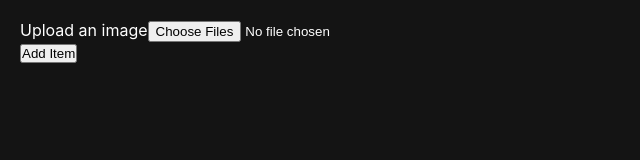
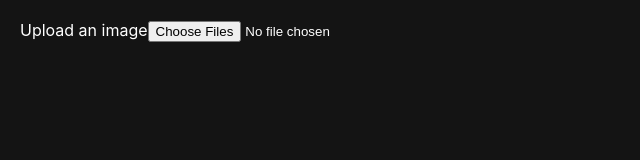
Before and after one commit to slampham/Network-Optix, a React (Create React App) app: page / in a window 1280 px wide. Shown: the top 160 px of the page, without its empty margins (0-640 px from the left). Built offline with nearby package versions, Linux system fonts and the light colour scheme.

Commit message:
About to fix issue with waiting for all file readers

```diff
--- a/src/App.js
+++ b/src/App.js
@@ -21,32 +21,9 @@ const StyledApp = styled.div`
 `
 
 function App() {
-  const [imgFiles, setImgFiles] = useState([])
-
-  function onChange(event) {
-    let { files } = event.target
-
-    if (FileReader && files && files.length) {
-      for (const file of files) {
-        let reader = new FileReader()
-        reader.onload = () => {
-          setImgFiles(prevImgs => [...prevImgs, reader.result])
-        }
-        reader.readAsDataURL(file)
-      }
-    }
-  }
-
   return (
     <StyledApp>
-      <label htmlFor='img'>Upload an image</label>
-      <input type="file" name='img' acccept='image/*' multiple {...{onChange}} />
-
-      {/* <ul>
-        {imgFiles.map(imgFile => <li><img src={imgFile}/></li>)}
-      </ul> */}
-
-      <Layout {...{imgFiles, setImgFiles}} className='layout' rowHeight={100} cols={{ lg: 12, md: 10, sm: 6, xs: 4, xxs: 2 }} onLayoutChange={() => {}}/>
+      <Layout className='layout' rowHeight={100} cols={{ lg: 12, md: 10, sm: 6, xs: 4, xxs: 2 }} onLayoutChange={() => {}}/>
     </StyledApp>
   )
 }
--- a/src/Layout.js
+++ b/src/Layout.js
@@ -1,9 +1,14 @@
-import React, { useState } from "react";
+import React, { useEffect, useState } from "react";
 import styled from 'styled-components'
 import { Responsive, WidthProvider } from "react-grid-layout";
 const ResponsiveReactGridLayout = WidthProvider(Responsive);
 
 const StyledResponsiveGridLayout = styled(ResponsiveReactGridLayout)`
+  img {
+    width: 100%;
+    height: 100%;
+  }
+
   div {
     color: black;
     background-color: lightgray;
@@ -23,13 +28,39 @@ const StyledResponsiveGridLayout = styled(ResponsiveReactGridLayout)`
 
 function Layout(props) {
   const [items, setItems] = useState([])
-  const [newCounter, setNewCounter] = useState(0)
+  const [counter, setCounter] = useState(0)
   const [cols, setCols] = useState(null)
+
+  function onChange(event) {
+    const { files } = event.target
+
+    if (FileReader && files && files.length) {
+      const newItems = []
+
+      for (const [i, file] of Object.entries(files)) {
+        const reader = new FileReader()
+        reader.onload = () => {
+          newItems.push({ // Add a new item. It must have a unique key!
+            i: "n" + (counter + parseInt(i)),
+            x: ((items.length + newItems.length) * 2) % (cols || 12),
+            y: Infinity, // puts it at the bottom
+            w: 2,
+            h: 2,
+            file: reader.result,
+          })
+        }
+        reader.readAsDataURL(file)
+      }
+
+      setCounter(prevCount => prevCount + files.length)
+      setItems(prevItems => [...prevItems, ...newItems])
+    }
+  }
 
   function createElement(el) {
     return (
       <div key={el.i} data-grid={el}>
-        <span className="text">{el.i}</span>
+        <img src={el.file} alt="img" />
         <span className="remove" onClick={() => onRemoveItem(el.i)}>x</span>
       </div>
     );
@@ -39,72 +70,15 @@ function Layout(props) {
     setItems(prevItems => prevItems.filter(item => item.i !== i))
   }
 
-  function onAddItem() {
-    setItems(prevItems => prevItems.concat({ // Add a new item. It must have a unique key!
-      i: "n" + newCounter,
-      x: (prevItems.length * 2) % (cols || 12),
-      y: Infinity, // puts it at the bottom
-      w: 2,
-      h: 2,
-    }))
-    setNewCounter(prevCount => prevCount + 1)
-  }
-
-  function onBreakpointChange(breakpoint, cols) {
-    setCols(cols)
-  }
-
   return (
     <div>
-      <button onClick={onAddItem}>Add Item</button>
-      <StyledResponsiveGridLayout {...{onBreakpointChange}} {...props} >
+      <label htmlFor='img'>Upload an image</label>
+      <input type="file" name='img' acccept='image/*' multiple {...{onChange}} />
+      <StyledResponsiveGridLayout onBreakpointChange={(breakpoint, cols) => setCols(cols)} {...props} >
         {items.map(item => createElement(item))}
       </StyledResponsiveGridLayout>
     </div>
   )
 }
 
-// function Layout(props) {
-//   const [items, setItems] = useState([])
-//   const [newCounter, setNewCounter] = useState(0)
-//   const [cols, setCols] = useState(null)
-
-//   function createElement(el) {
-//     return (
-//       <div key={el.i} data-grid={el}>
-//         <span className="text">{el.i}</span>
-//         <span className="remove" onClick={() => onRemoveItem(el.i)}>x</span>
-//       </div>
-//     );
-//   }
-
-//   function onRemoveItem(i) {
-//     setItems(prevItems => _.reject(prevItems, { i }))
-//   }
-
-//   function onAddItem() {
-//     setItems(prevItems => prevItems.concat({ // Add a new item. It must have a unique key!
-//       i: "n" + newCounter,
-//       x: (prevItems.length * 2) % (cols || 12),
-//       y: Infinity, // puts it at the bottom
-//       w: 2,
-//       h: 2,
-//     }))
-//     setNewCounter(prevCount => prevCount + 1)
-//   }
-
-//   function onBreakpointChange(breakpoint, cols) {
-//     setCols(cols)
-//   }
-
-//   return (
-//     <div>
-//       <button onClick={onAddItem}>Add Item</button>
-//       <StyledResponsiveGridLayout {...{onBreakpointChange}} {...props} >
-//         {items.map(item => createElement(item))}
-//       </StyledResponsiveGridLayout>
-//     </div>
-//   )
-// }
-
 export default Layout
```
Also changed, not shown: 1 other file (tests, documents, lock files or other folders).
